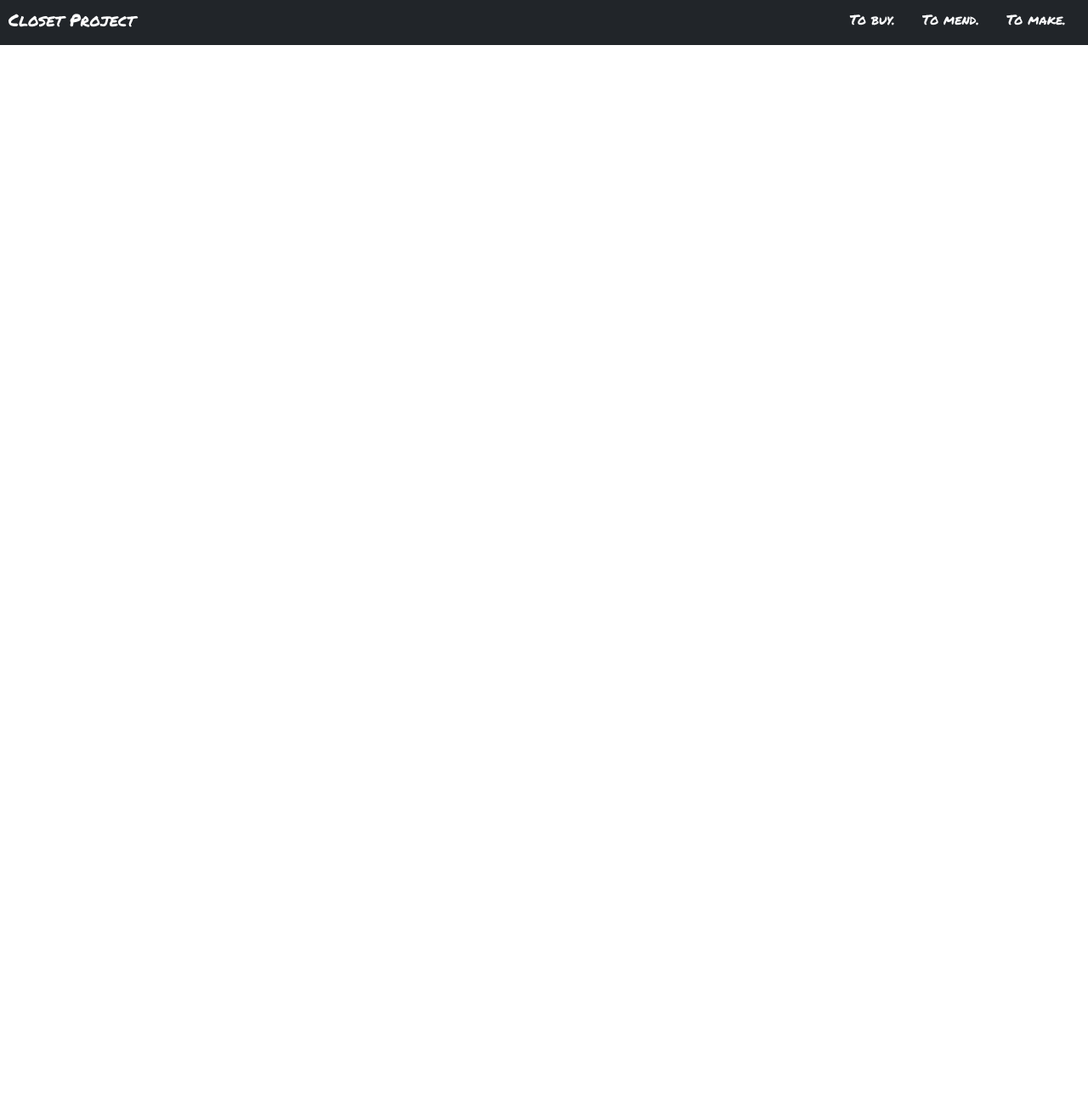
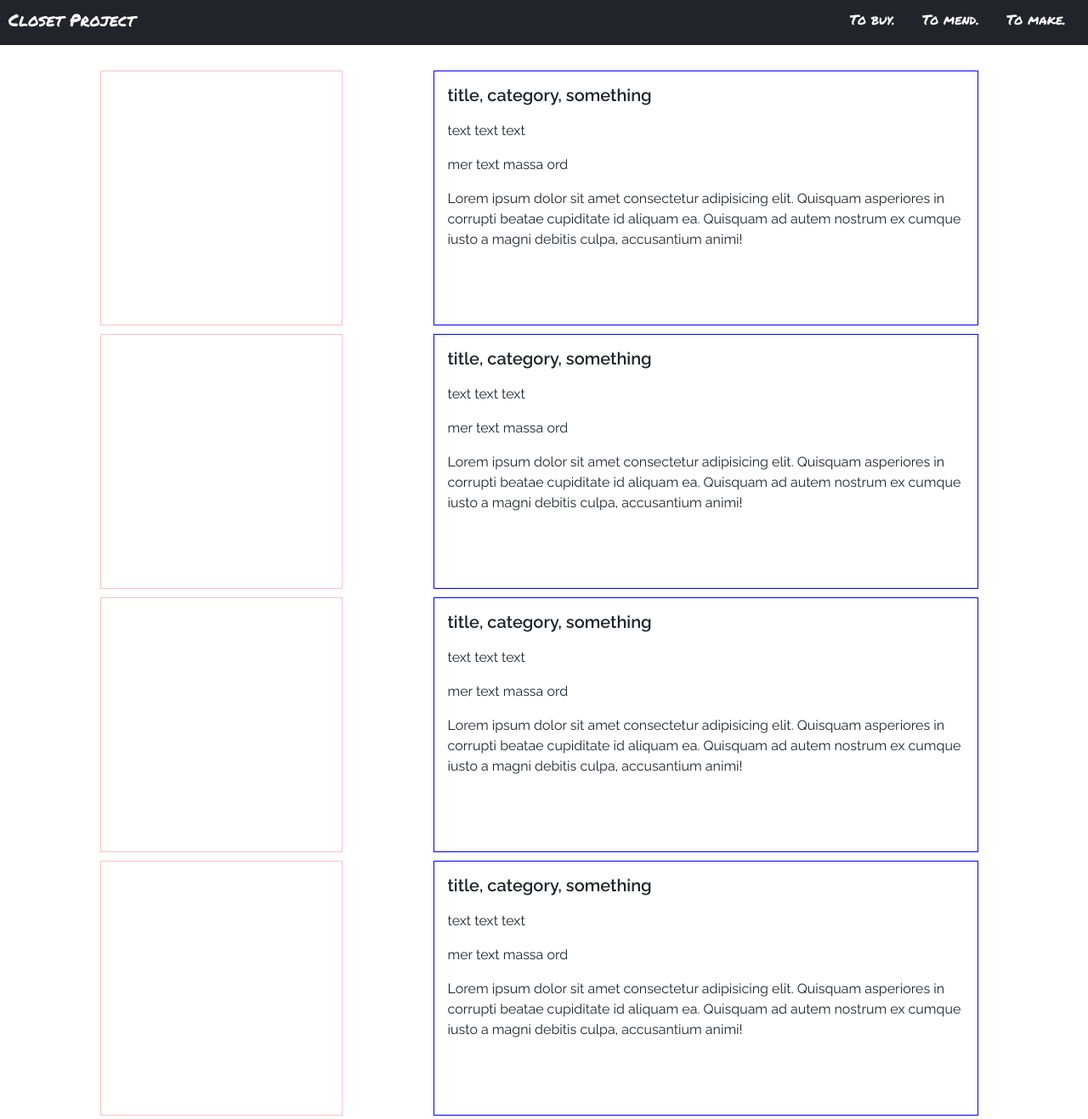
Before and after one commit to amelielidaeng/closet-project, a plain HTML site: page pages/to-buy.html in a window 1280 px wide. Shown: the part 7-1324 px from the top of the page at 85% size. Before the commit the page ends 800 px from the top, so only its background shows below. Drawn offline with nearby package versions, Linux system fonts and the light colour scheme.

Commit message:
outlined layout to buy

```diff
--- a/pages/to-buy.html
+++ b/pages/to-buy.html
@@ -9,7 +9,7 @@
     <link href="https://cdn.jsdelivr.net/npm/bootstrap@5.0.2/dist/css/bootstrap.min.css" rel="stylesheet" integrity="sha384-EVSTQN3/azprG1Anm3QDgpJLIm9Nao0Yz1ztcQTwFspd3yD65VohhpuuCOmLASjC" crossorigin="anonymous">
     <link rel="stylesheet" href="/styles/index.css">
     <link rel="preconnect" href="https://fonts.gstatic.com" crossorigin>
-    <link href="https://fonts.googleapis.com/css2?family=Abril+Fatface&family=Permanent+Marker&family=Raleway:wght@300;400&display=swap" rel="stylesheet">
+    <link href="https://fonts.googleapis.com/css2?family=Abril+Fatface&family=Permanent+Marker&family=Raleway:wght@300;400;600&display=swap" rel="stylesheet">
     <link rel="stylesheet" href="https://cdn.jsdelivr.net/npm/bootstrap-icons@1.8.1/font/bootstrap-icons.css">
 
 
@@ -29,6 +29,99 @@
             </li>
       </ul>
     </nav>
+    <main>
+        <div class="container">
+            <div class="row justify-content-around">
+                <div class="col-md-3">
+                    <!--make images in correct size?-->
+                </div>
+                <div class="col-md-7">
+                    <div class="card-body">
+                        <h5 class="card-title">
+                            title, category, something
+                        </h5>
+                        <p class="card-text">
+                            text text text
+                        </p>
+                        <p class="card-text">
+                            mer text massa ord
+                        </p>
+                        <p class="card-text">
+                            Lorem ipsum dolor sit amet consectetur adipisicing elit. Quisquam asperiores in corrupti beatae cupiditate id aliquam ea. Quisquam ad autem nostrum ex cumque iusto a magni debitis culpa, accusantium animi!
+                        </p>
+                    </div>
+                </div>
+            </div>
+        </div>
+        <div class="container">
+            <div class="row justify-content-around">
+                <div class="col-md-3">
 
+                </div>
+                <div class="col-md-7">
+                    <div class="card-body">
+                        <h5 class="card-title">
+                            title, category, something
+                        </h5>
+                        <p class="card-text">
+                            text text text
+                        </p>
+                        <p class="card-text">
+                            mer text massa ord
+                        </p>
+                        <p class="card-text">
+                            Lorem ipsum dolor sit amet consectetur adipisicing elit. Quisquam asperiores in corrupti beatae cupiditate id aliquam ea. Quisquam ad autem nostrum ex cumque iusto a magni debitis culpa, accusantium animi!
+                        </p>
+                    </div>
+                </div>
+            </div>
+        </div>
+        <div class="container">
+            <div class="row justify-content-around">
+                <div class="col-md-3">
+
+                </div>
+                <div class="col-md-7">
+                    <div class="card-body">
+                        <h5 class="card-title">
+                            title, category, something
+                        </h5>
+                        <p class="card-text">
+                            text text text
+                        </p>
+                        <p class="card-text">
+                            mer text massa ord
+                        </p>
+                        <p class="card-text">
+                            Lorem ipsum dolor sit amet consectetur adipisicing elit. Quisquam asperiores in corrupti beatae cupiditate id aliquam ea. Quisquam ad autem nostrum ex cumque iusto a magni debitis culpa, accusantium animi!
+                        </p>
+                    </div>
+                </div>
+            </div>
+        </div>
+        <div class="container">
+            <div class="row justify-content-around">
+                <div class="col-md-3">
+
+                </div>
+                <div class="col-md-7">
+                    <div class="card-body">
+                        <h5 class="card-title">
+                            title, category, something
+                        </h5>
+                        <p class="card-text">
+                            text text text
+                        </p>
+                        <p class="card-text">
+                            mer text massa ord
+                        </p>
+                        <p class="card-text">
+                            Lorem ipsum dolor sit amet consectetur adipisicing elit. Quisquam asperiores in corrupti beatae cupiditate id aliquam ea. Quisquam ad autem nostrum ex cumque iusto a magni debitis culpa, accusantium animi!
+                        </p>
+                    </div>
+                </div>
+            </div>
+        </div>
+    </main>
 </body>
 </html>
--- /dev/null
+++ b/styles/_buy.scss
@@ -0,0 +1,20 @@
+.col-md-3 {
+    border: pink solid 1px;
+    height: 300px;
+    margin-top: 10px;;
+}
+
+.col-md-7 {
+    height: 300px;
+    margin-top: 10px;
+}
+
+.card-body {
+    border: blue solid 1px;
+    height: 300px;
+}
+
+.card-title {
+    padding-bottom: 10px;
+    font-weight: 600;
+}
--- a/styles/_main.scss
+++ b/styles/_main.scss
@@ -1,3 +1,7 @@
+$mobile: 320px; //"default"? - trying to design mobile first
+$tablet: 768px;
+$desktop: 1000px;
+
 body {
     max-width: 1800px;
     font-family: 'Raleway', sans-serif;
--- a/styles/index.scss
+++ b/styles/index.scss
@@ -1,3 +1,4 @@
 @import "main";
 @import "header";
 @import "landing";
+@import "buy";
```
Also changed, not shown: index.html (+1 -1 lines), pages/to-make.html (+1 -1 lines), pages/to-mend.html (+1 -1 lines), styles/index.css.
